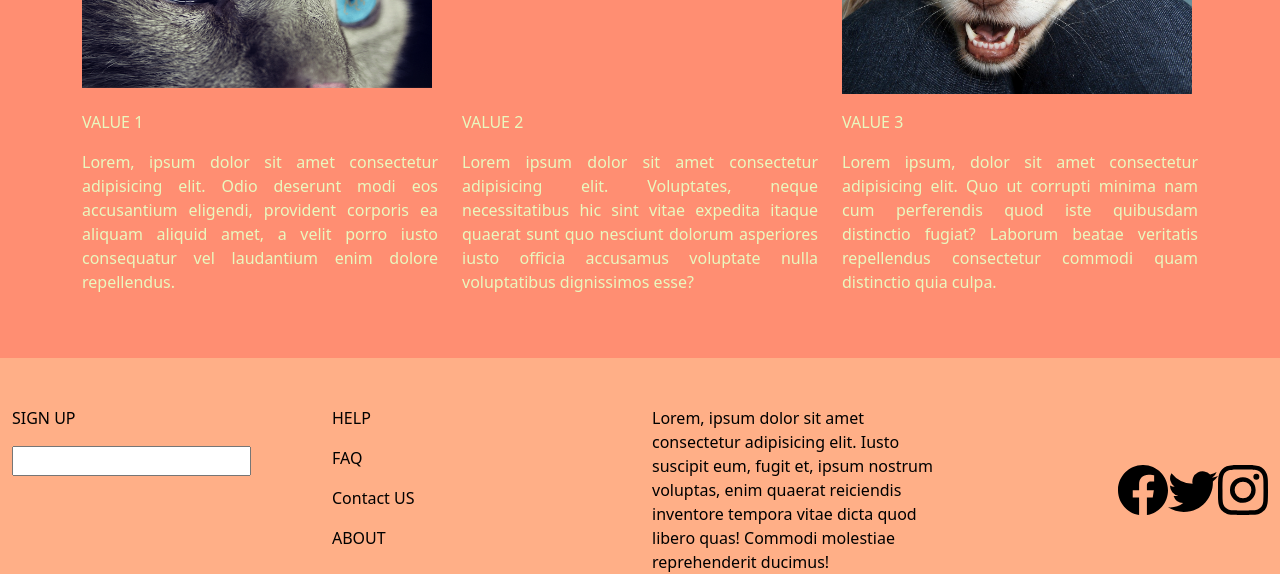
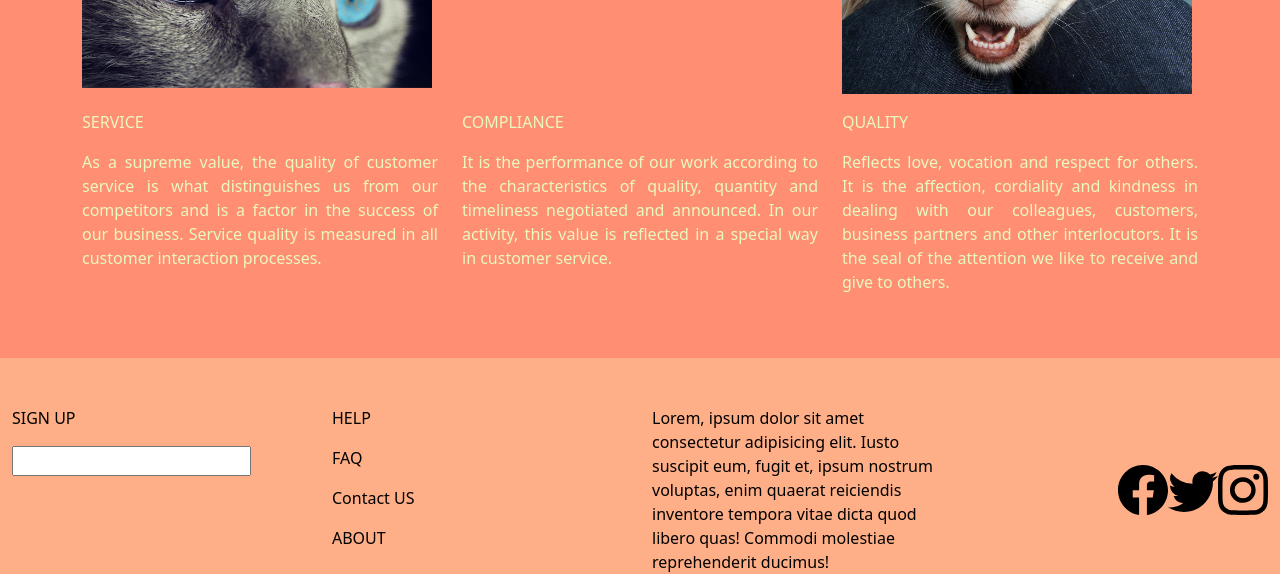
Before and after one commit to MigueIzmaya/stellas-dog-beds-bootstrap, a website: page pages/about.html in a window 1280 px wide. Shown: the part 1158-1732 px from the top of the page. Drawn offline with nearby package versions, Linux system fonts and the light colour scheme.

Commit message:
add values

```diff
--- a/pages/about.html
+++ b/pages/about.html
@@ -97,18 +97,20 @@
 
             <div class="row pt-3">
                 <div class="col-md-4 col-12">
-                    <p>VALUE 1</p>
-                    <p class="p-justify">Lorem, ipsum dolor sit amet consectetur adipisicing elit. Odio deserunt modi eos accusantium eligendi, provident corporis ea aliquam aliquid amet, a velit porro iusto consequatur vel laudantium enim dolore repellendus.</p>
+                    <p>SERVICE</p>
+                    <p class="p-justify">As a supreme value, the quality of customer service is what distinguishes us from our competitors and is a factor in the success of our business. Service quality is measured in all customer interaction processes.</p>
                 </div>
 
                 <div class="col-md-4 col-12">
-                    <p>VALUE 2</p>
-                    <p class="p-justify">Lorem ipsum dolor sit amet consectetur adipisicing elit. Voluptates, neque necessitatibus hic sint vitae expedita itaque quaerat sunt quo nesciunt dolorum asperiores iusto officia accusamus voluptate nulla voluptatibus dignissimos esse?</p>
+                    <p>COMPLIANCE</p>
+                    <p class="p-justify">
+                        It is the performance of our work according to the characteristics of quality, quantity and timeliness negotiated and announced. In our activity, this value is reflected in a special way in customer service.
+                    </p>
                 </div>
 
                 <div class="col-md-4 col-12">
-                    <p>VALUE 3</p>
-                    <p class="p-justify">Lorem ipsum, dolor sit amet consectetur adipisicing elit. Quo ut corrupti minima nam cum perferendis quod iste quibusdam distinctio fugiat? Laborum beatae veritatis repellendus consectetur commodi quam distinctio quia culpa.</p>
+                    <p>QUALITY</p>
+                    <p class="p-justify">Reflects love, vocation and respect for others. It is the affection, cordiality and kindness in dealing with our colleagues, customers, business partners and other interlocutors. It is the seal of the attention we like to receive and give to others.</p>
                 </div>
             </div>
         </div>
```
Also changed, not shown: public/img/bag.svg (added), public/img/credit-card.svg (added), public/img/truck.svg (added).
